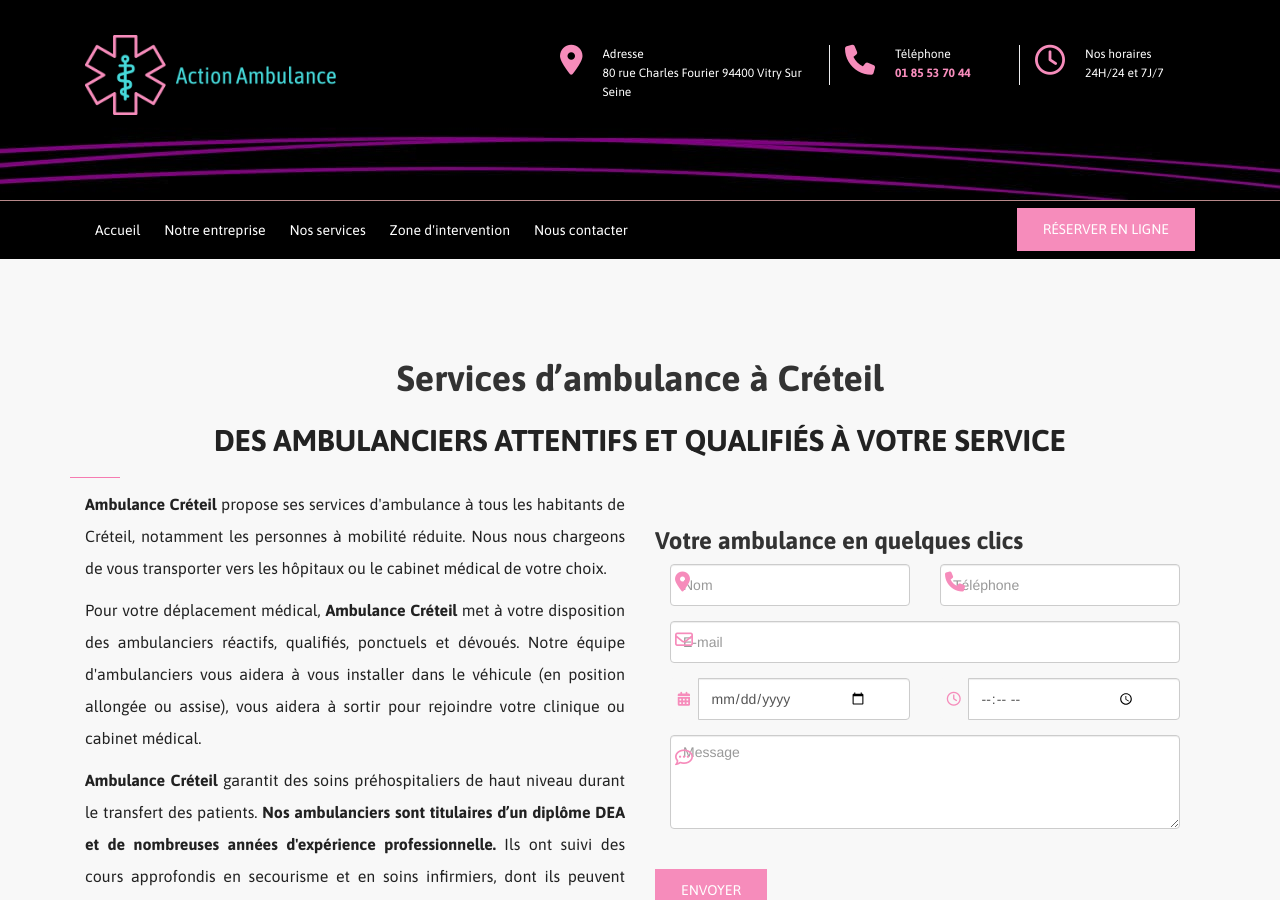
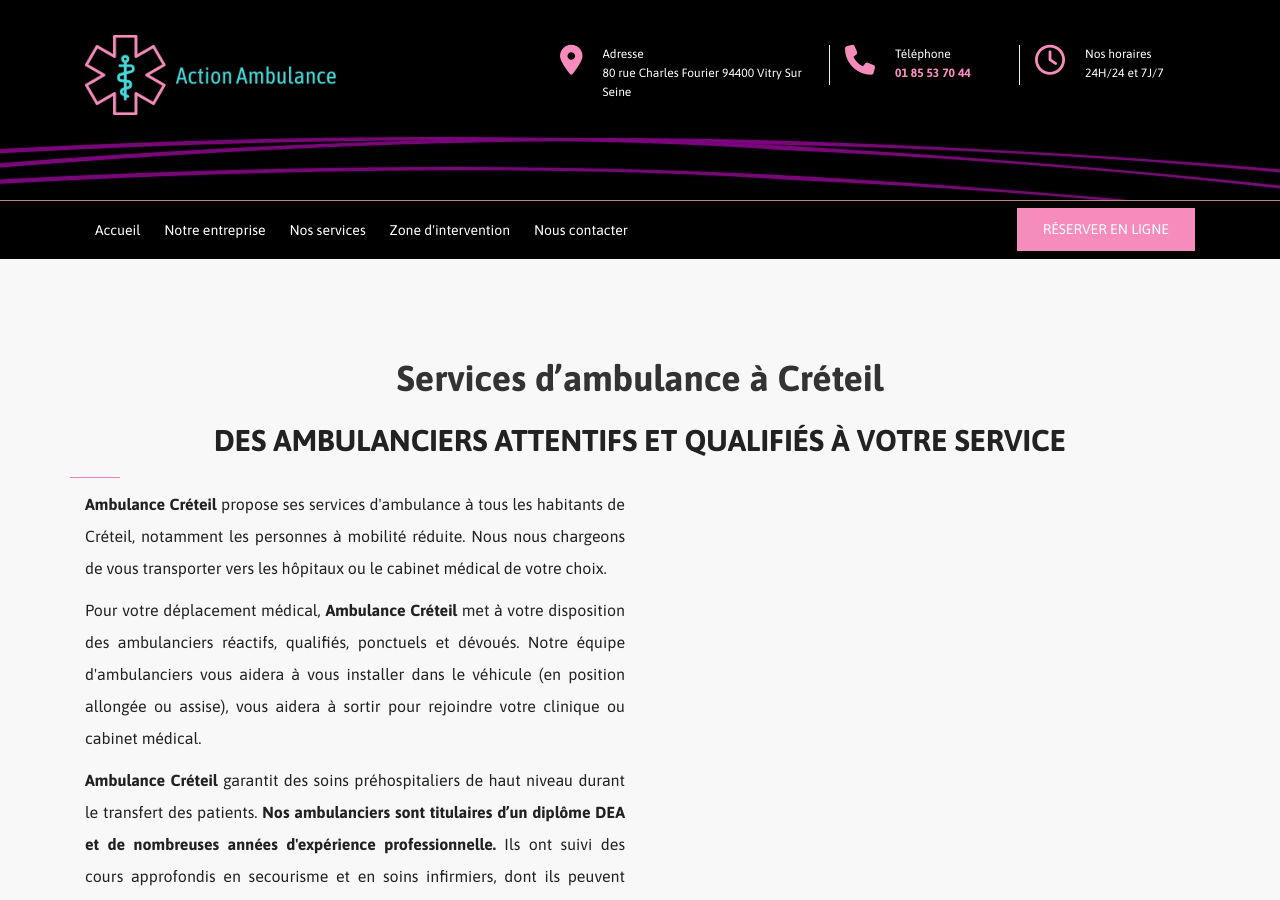
Before and after one commit to pulsy-bh/pulsy-bh.github.io, a Jekyll site: the page built from src/ambulance-creteil.html, in a window 1280 px wide and 900 px high. Built offline with Jekyll 4.4.1, drawn with Linux system fonts in a browser that asks for light colours; nearby versions of some CDN libraries.

Commit message:
update creteil

```diff
--- a/src/ambulance-creteil.html
+++ b/src/ambulance-creteil.html
@@ -15,7 +15,7 @@ description: Ambulance Créteil
                 <p>Pour votre déplacement médical, <strong>Ambulance Créteil</strong> met à votre disposition des ambulanciers réactifs, qualifiés, ponctuels et dévoués. Notre équipe d'ambulanciers vous aidera à vous installer dans le véhicule (en position allongée ou assise), vous aidera à sortir pour rejoindre votre clinique ou cabinet médical. </p>
                 <p><strong>Ambulance Créteil</strong> garantit des soins préhospitaliers de haut niveau durant le transfert des patients. <strong>Nos ambulanciers sont titulaires d’un diplôme DEA et de nombreuses années d'expérience professionnelle. </strong>Ils ont suivi des cours approfondis en secourisme et en soins infirmiers, dont ils peuvent intervenir dans des situations d'urgence et prodiguer des premiers soins. Ils sont aptes à vous proposer des soins médicaux efficaces et urgents, quelle que soit la situation : accident, transfert interhospitalier, maternité, etc.</p>
             </div>
-            <div class="col-sm-6"><br>{% include pre-devis.html %}</div>
+            <!-- <div class="col-sm-6"><br>{% include pre-devis.html %}</div> -->
         </div>
         <p>Pour toute demande de renseignements sur notre service, n'hésitez pas à contacter Ambulance Créteil au <a href="tel:<?= $conf_phone1 ?>"><?= $call_phone1 ?></a> ou veuillez remplir notre formulaire en ligne. Nous vous répondrons dans les plus brefs délais.</p>
         <br>
```
